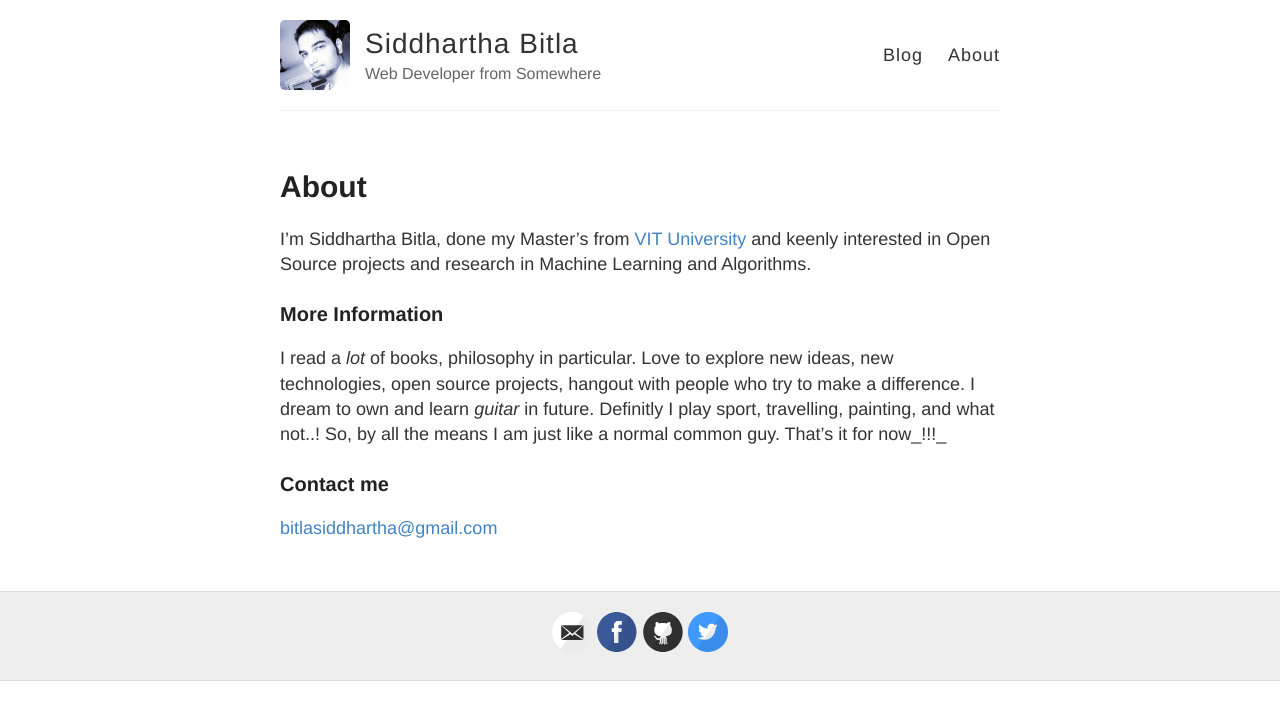
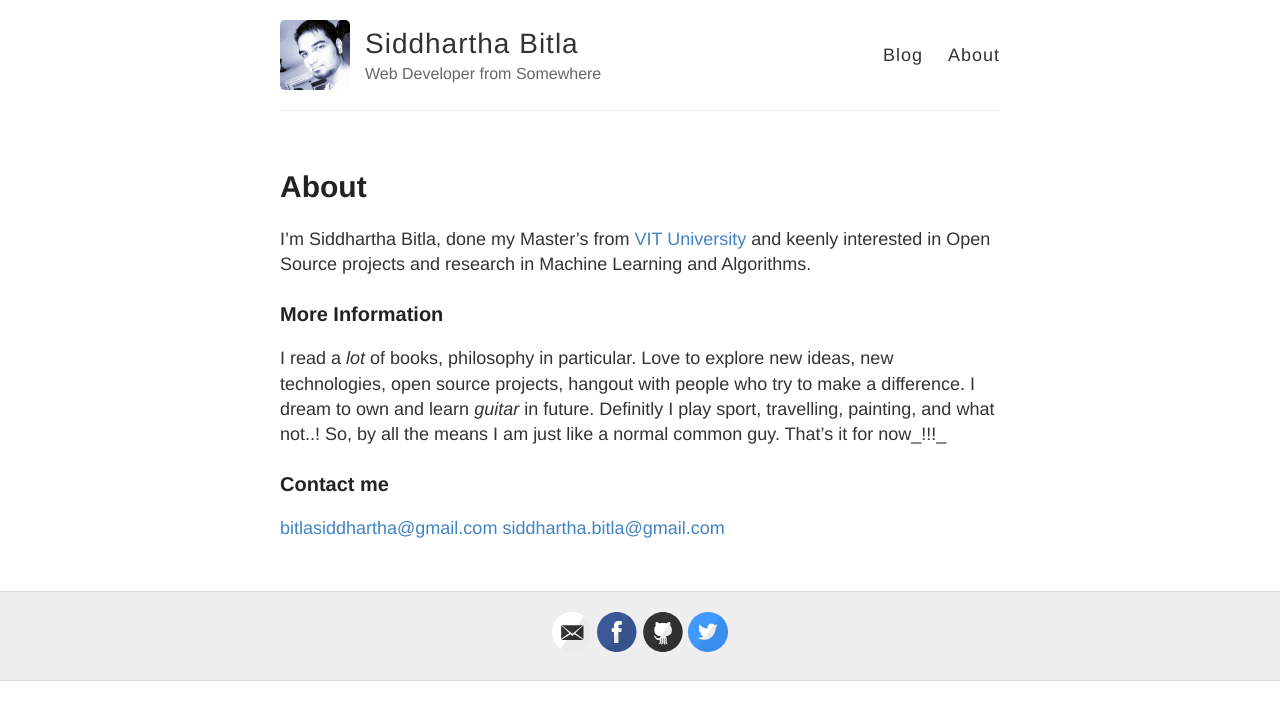
Before and after one commit to siddharthabitla/siddharthabitla.github.io, a Jekyll site: the page built from about.md, in a window 1280 px wide. Shown: the top 720 px of the page. Built offline with Jekyll 4.4.1, drawn with Linux system fonts in a browser that asks for light colours; Markdown is read by kramdown in place of the engine named in the settings.

```diff
--- a/about.md
+++ b/about.md
@@ -13,3 +13,4 @@ I read a _lot_ of books, philosophy in particular. Love to explore new ideas, ne
 ### Contact me
 
 [bitlasiddhartha@gmail.com](mailto:bitlasiddhartha@gmail.com)
+[siddhartha.bitla@gmail.com](mailto:siddhartha.bitla@gmail.com)
```
